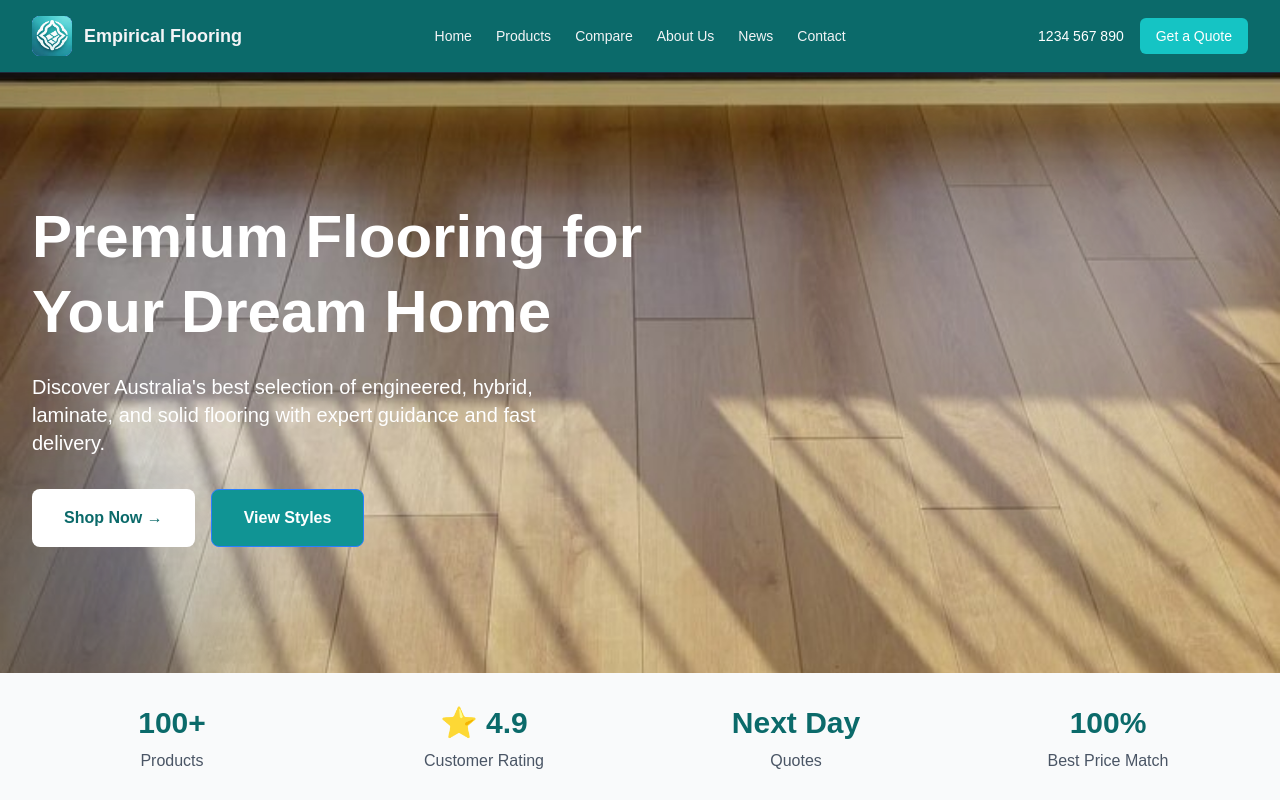
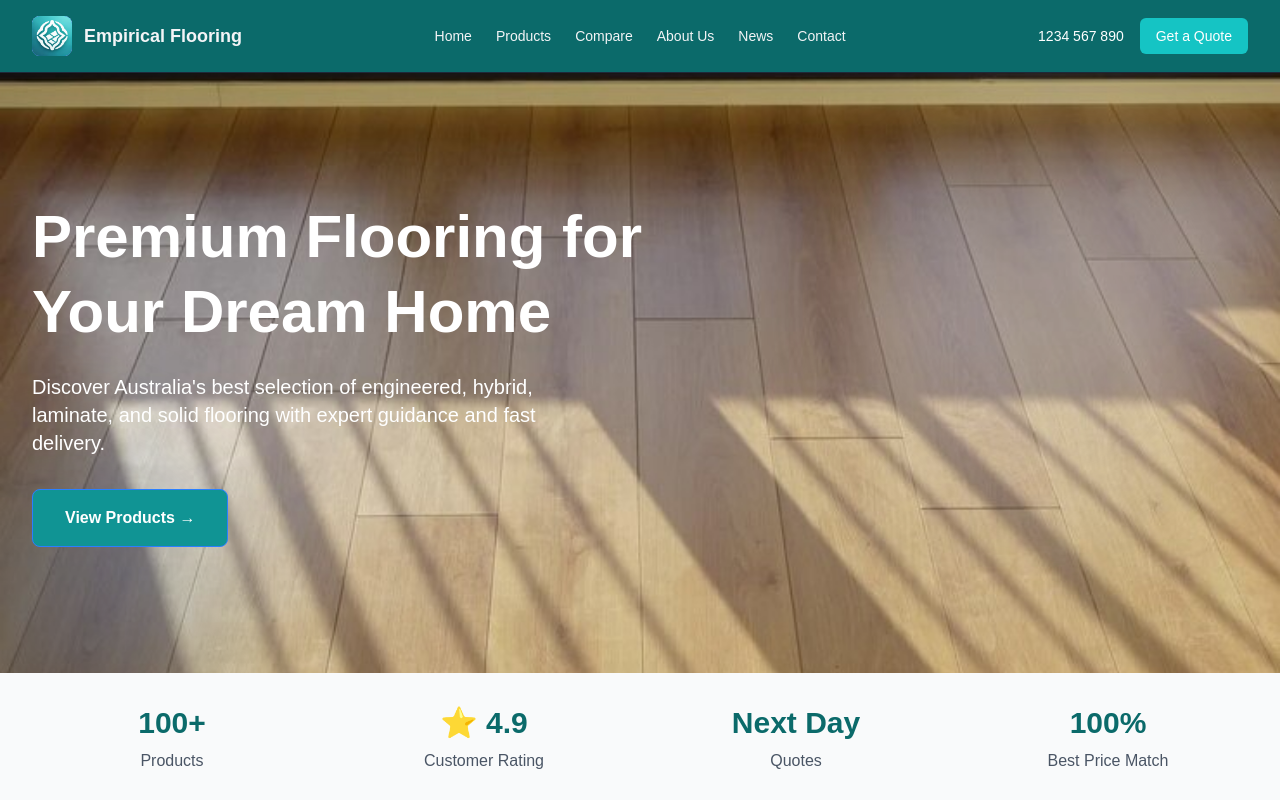
Before and after one commit to JamePHD/Flooring, a Next.js app: page / in a window 1280 px wide. Shown: the top 800 px of the page. Built offline with nearby package versions, Linux system fonts and the light colour scheme.

Commit message:
removed unused view styles button

```diff
--- a/app/page.tsx
+++ b/app/page.tsx
@@ -135,12 +135,9 @@ export default function Home() {
                 Discover Australia's best selection of engineered, hybrid, laminate, and solid flooring with expert guidance and fast delivery.
               </p>
               <div className="flex flex-col sm:flex-row gap-4">
-                <Link href="/products" className="px-8 py-4 bg-white text-[#0B6A6A] font-semibold rounded-lg hover:bg-blue-50 transition flex items-center justify-center gap-2">
-                  Shop Now →
+                <Link href="/products" className="px-8 py-4 bg-[#109494] text-white font-semibold rounded-lg hover:bg-[#074141] transition border border-blue-500">
+                  View Products →
                 </Link>
-                <button className="px-8 py-4 bg-[#109494] text-white font-semibold rounded-lg hover:bg-[#074141] transition border border-blue-500">
-                  View Styles
-                </button>
               </div>
             </div>
           </div>
```
